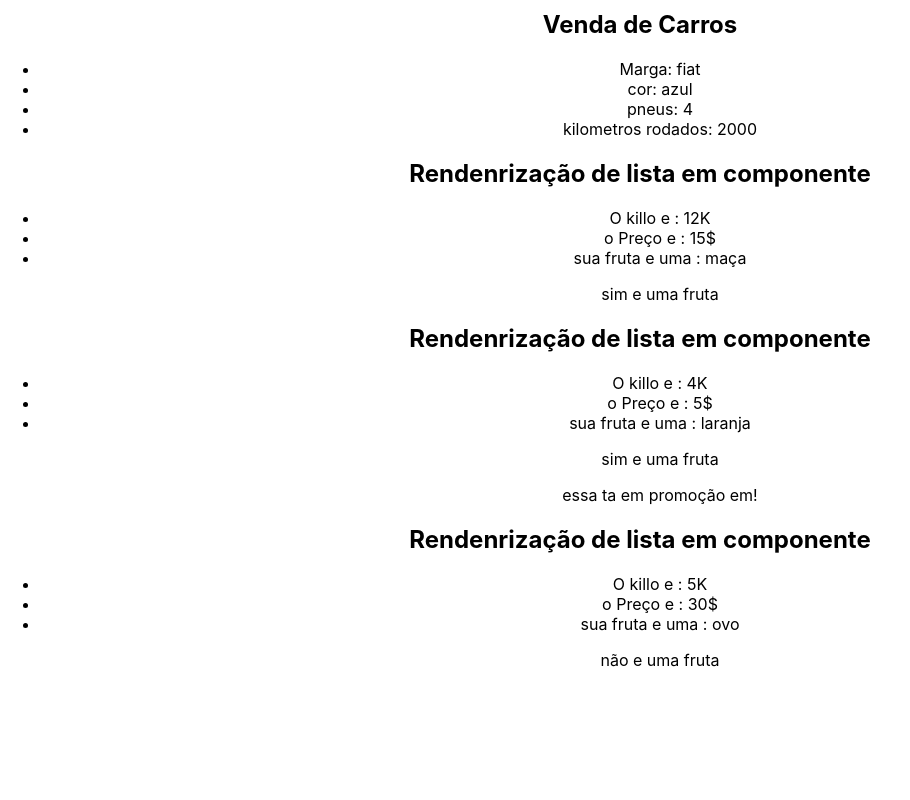
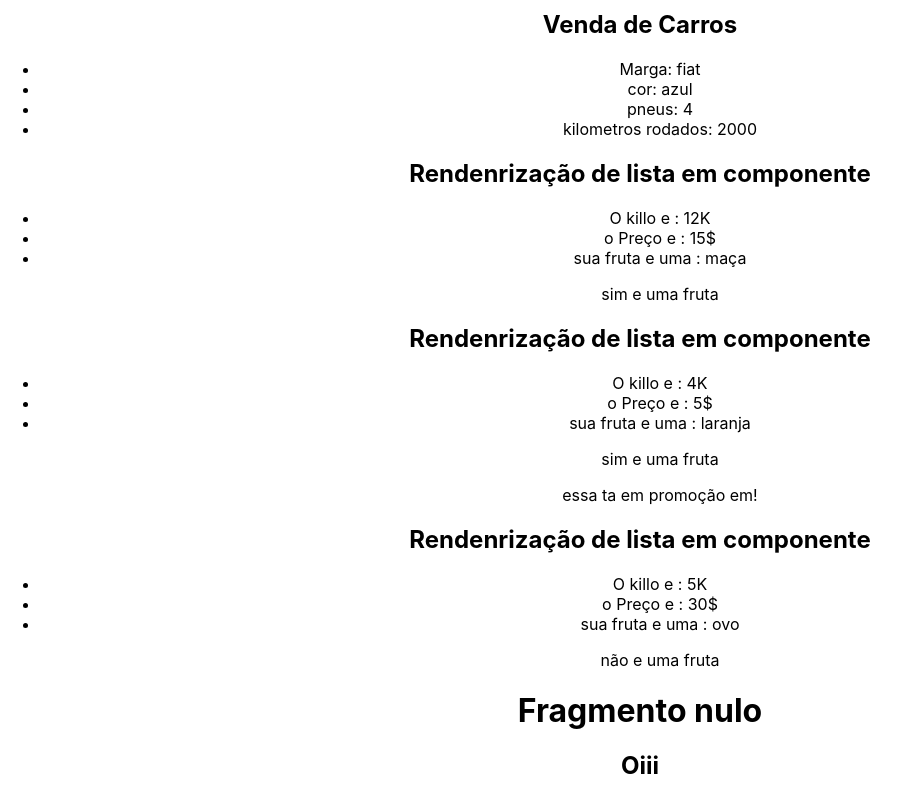
Before and after one commit to Anselmo5/CursoReact, a React (Create React App) app in the folder etapa3/: page / in a window 1280 px wide. Shown: the part 1286-2086 px from the top of the page, without its empty margins (0-910 px from the left). Before the commit the page ends 1972 px from the top, so only its background shows below. Built offline with nearby package versions, Linux system fonts and the light colour scheme.

Commit message:
alteração

```diff
--- a/etapa3/src/App.js
+++ b/etapa3/src/App.js
@@ -10,6 +10,7 @@ import { useState } from 'react';
 import CardRenderDestruck from './components/CardRenderDestruck';
 import Reutilizacaodecomponents from './components/Reutilizacaodecomponents';
 import ListRenderComponents from './components/ListRenderComponents';
+import { Fragmentsestrute } from './components/Fragmentestrute';
 
 
 
@@ -48,12 +49,9 @@ function App() {
           preco={frutas.preco}
           empromocao={frutas.empromocao}
           fruta={frutas.fruta}
-          euma={frutas.euma}
-
-        />
-
+          euma={frutas.euma}  />
       )) }
-
+    <Fragmentsestrute/>
     </div>
 
 
--- /dev/null
+++ b/etapa3/src/components/Fragmentestrute.js
@@ -0,0 +1,15 @@
+import React from 'react'
+
+export const Fragmentsestrute = () => {
+    // o fragment nos tras uma outra posibilidade de estruturação do nosso jsx(html), onde comumente temos sempre uma dive que vai iniciar o nosso codigo,
+    // e isso pode trazendo uma certa complexidade para algo que e simples, nos obricando a utilizar muitas regras de css para colocarmos do nosso gosto,
+    // mas com o fragment criamos uma tag nula onde ela sera renderizada no elemento pai dentro do (app) dornando assim o codigo mais simples.
+
+  return (
+    <>
+        <h1>Fragmento nulo</h1>
+        <h2>Oiii</h2>
+
+    </>
+  )
+}
```
